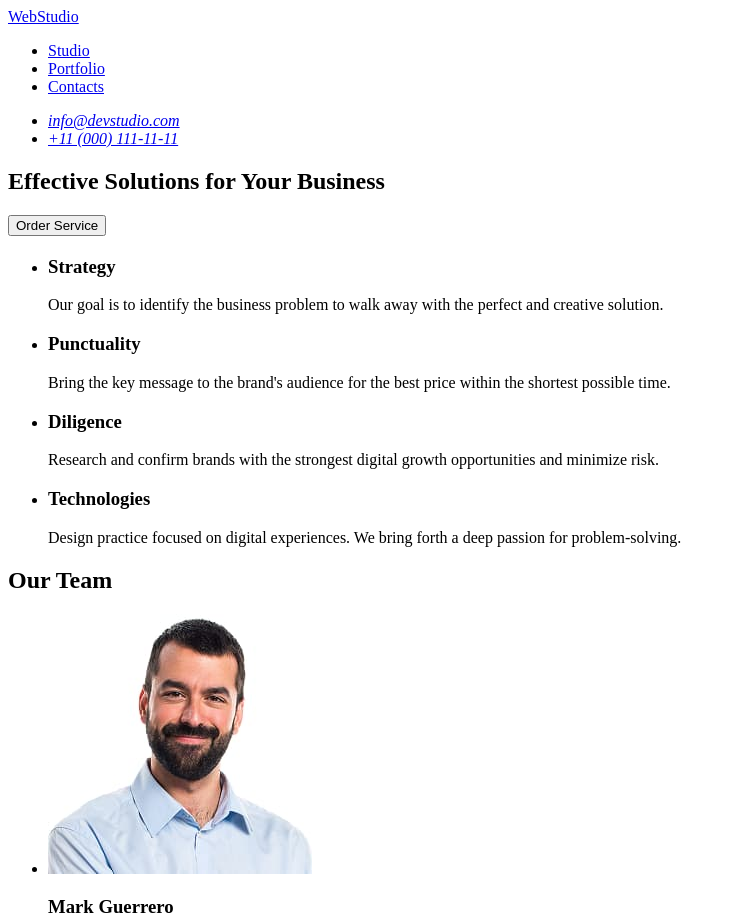
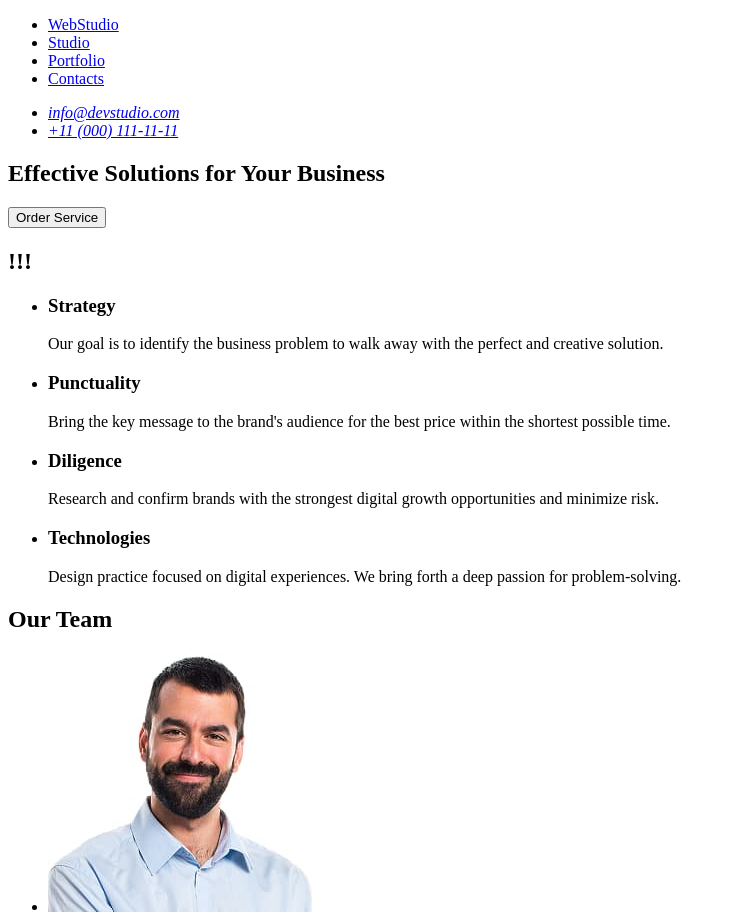
Before and after one commit to StanislavRakitianskiy/goit-markup-hw-01, a plain HTML site: page index.html in a window 1280 px wide. Shown: the top 921 px of the page, without its empty margins (0-732 px from the left). Drawn offline with Linux system fonts and the light colour scheme.

Commit message:
commit index

```diff
--- a/index.html
+++ b/index.html
@@ -8,9 +8,9 @@
   <body>
     <!-- header -->
     <header class="headerBlock">
-      <a href="./index.html">WebStudio</a>
       <nav class="navHeader">
         <ul>
+          <li><a href="./index.html">WebStudio</a></li>
           <li><a href="#!">Studio</a></li>
           <li><a href="#!">Portfolio</a></li>
           <li><a href="#!">Contacts</a></li>
@@ -33,7 +33,7 @@
       <!-- mainAbout -->
       <!-- strategyStudio -->
       <section class="strategyStudio">
-        <h2></h2>
+        <h2>!!!</h2>
         <ul>
           <li>
             <h3>Strategy</h3>
@@ -101,7 +101,7 @@
             <img
               src="./images/DanielWilson.jpg"
               alt="DanielWilson"
-              width="284"
+              width="264"
               height="260"
             />
             <h3>Daniel Wilson</h3>
```
